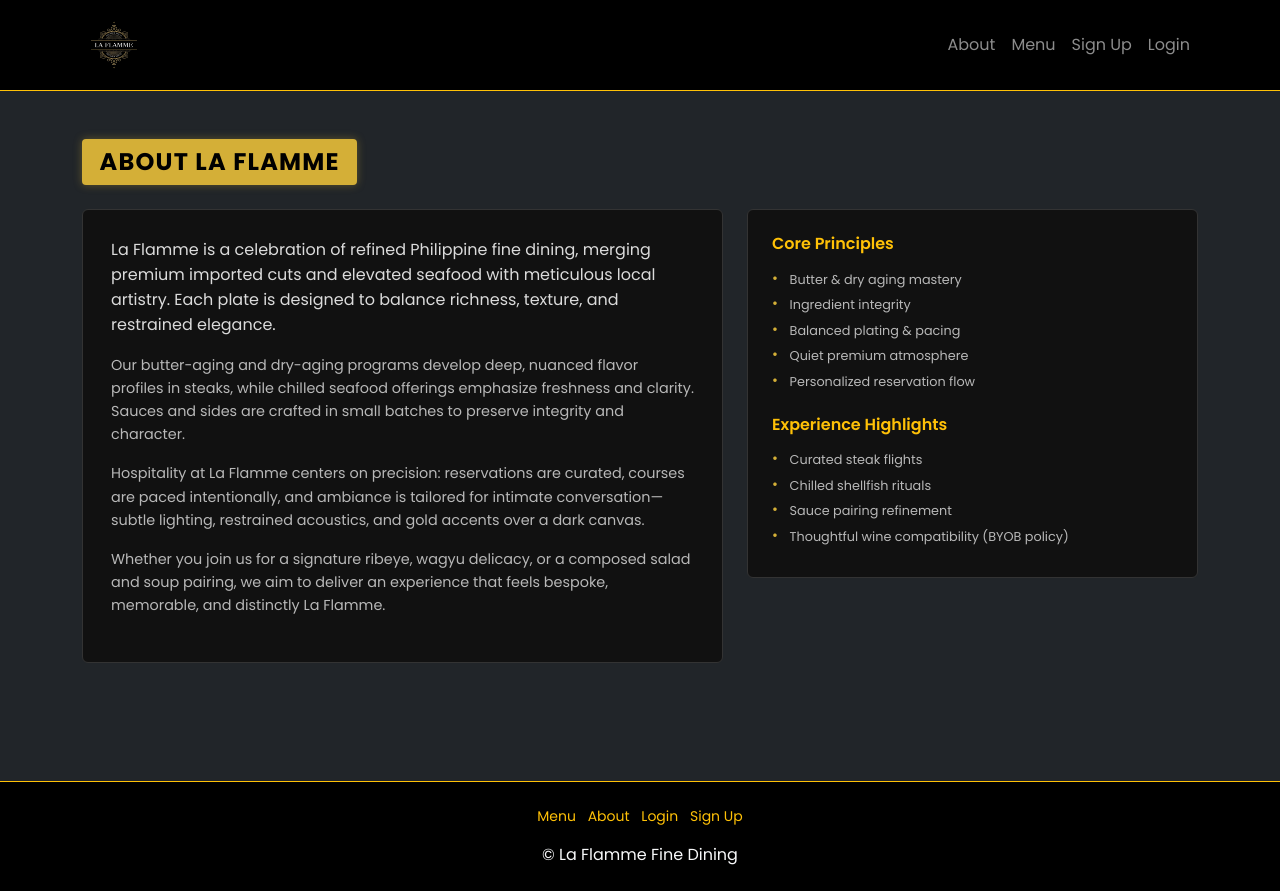
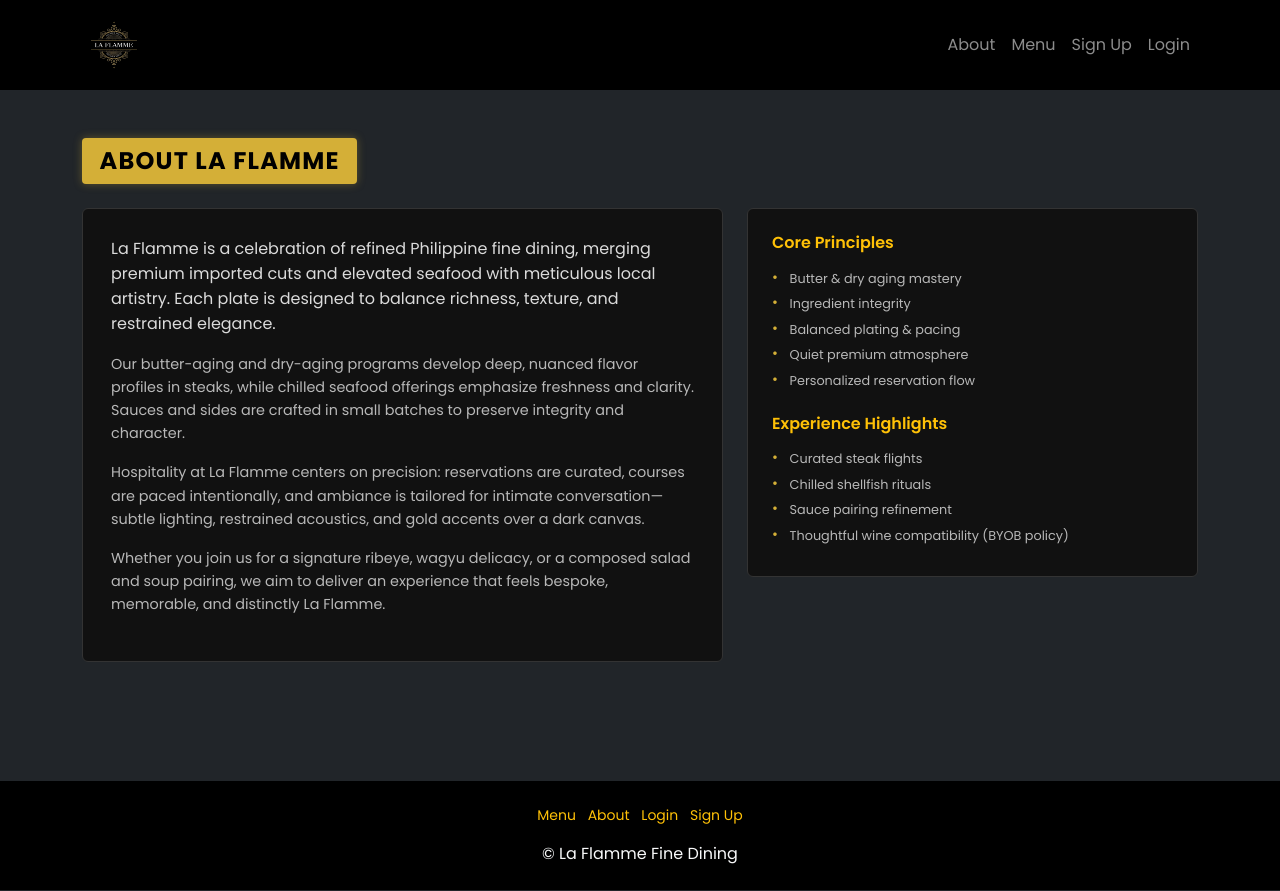
Before and after one commit to gtapp1/Restaurant-reservation-system, a PHP site: page /about.php in a window 1280 px wide. Run offline with PHP 8.4, Linux system fonts and the light colour scheme.

Commit message:
refactor: remove unnecessary border classes from footer and navbar

```diff
--- a/footer.php
+++ b/footer.php
@@ -1,4 +1,4 @@
-<footer class="mt-auto py-4 bg-black text-center border-top border-warning">
+<footer class="mt-auto py-4 bg-black text-center border-warning">
   <div class="container">
     <?php if (session_status()===PHP_SESSION_NONE) session_start(); ?>
     <!-- Quick Links -->
--- a/header.php
+++ b/header.php
@@ -10,7 +10,7 @@
 <link href="https://fonts.googleapis.com/css2?family=Poppins:wght@400;600;700&display=swap" rel="stylesheet">
 </head>
 <body class="bg-dark text-light">
-<nav class="navbar navbar-expand-lg navbar-dark bg-black border-bottom border-warning">
+<nav class="navbar navbar-expand-lg navbar-dark bg-black border-warning">
   <div class="container">
     <a class="navbar-brand fw-bold text-warning d-flex align-items-center" href="index.php">
       <img src="images/logo.png" alt="La Flamme" class="nav-logo">
```
